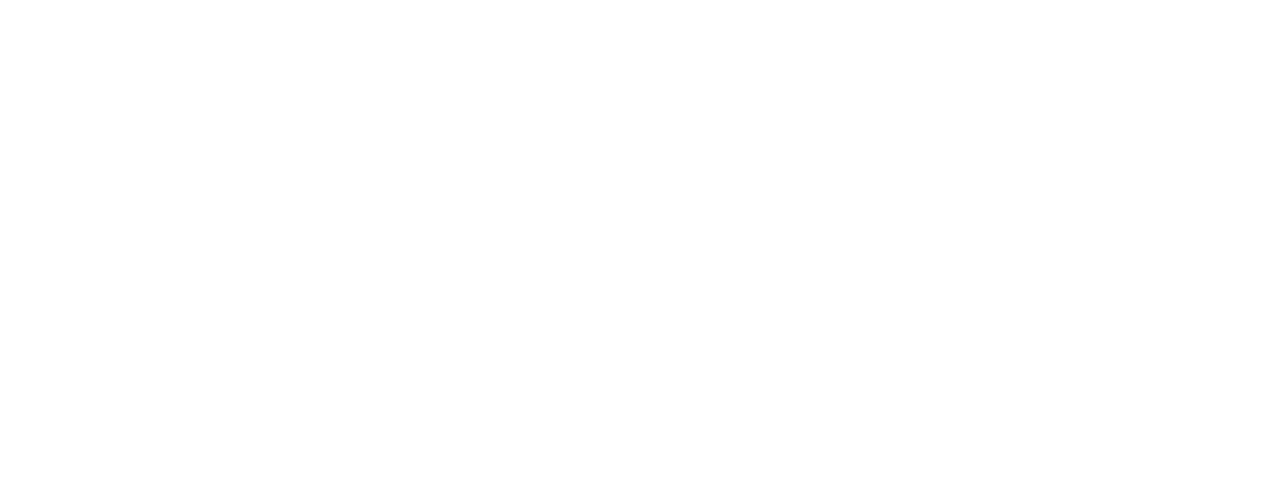
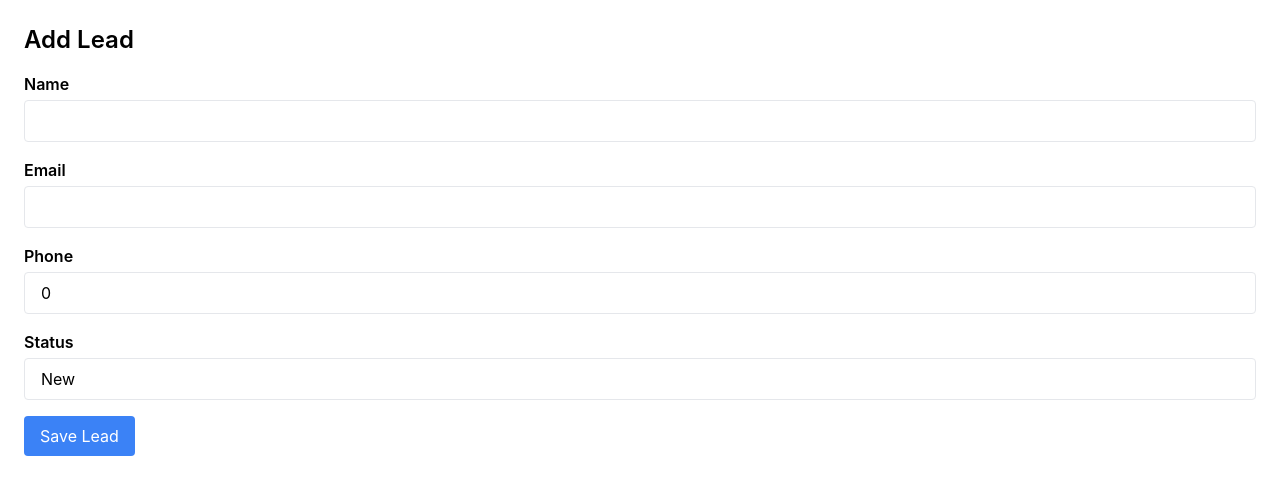
Before and after one commit to aidapira/lead_management_system_ui, a React (Create React App) app in the folder lead-management-frontend/: page /add-lead in a window 1280 px wide. Before the commit this address had no page. Shown: the top 494 px of the page. Built offline with nearby package versions, Linux system fonts and the light colour scheme.

Commit message:
#9-Integrate lead management endpoint

```diff
--- a/lead-management-frontend/src/App.js
+++ b/lead-management-frontend/src/App.js
@@ -5,6 +5,7 @@
 import Login from "./pages/Login";
 import LeadsList from './components/LeadsList';
 import InquiryForm from './components/InquiryForm';
+import LeadForm from "./components/LeadForm";
 
 function App() {
   return (
@@ -14,6 +15,8 @@
         <Route path="/register" element={<Register />} />
         <Route path="/leads" element={<LeadsList />} />
         <Route path="/inquiries" element={<InquiryForm />} />
+        <Route path="/add-lead" element={<LeadForm />} />
+        <Route path="/edit-lead/:leadId" element={<LeadForm />} />
       </Routes>
     </Router>
   );
--- /dev/null
+++ b/lead-management-frontend/src/components/LeadForm.js
@@ -0,0 +1,93 @@
+import React, { useState, useEffect } from "react";
+import { useNavigate, useParams } from "react-router-dom";
+import axios from "axios";
+
+const LeadForm = () => {
+  const [lead, setLead] = useState({ name: "", email: "", phone: 0, status: 'New' });
+  const navigate = useNavigate();
+  const { leadId } = useParams();
+
+  // Fetch lead details for editing
+  useEffect(() => {
+    if (leadId) {
+      axios
+        .get(`http://localhost:5001/leads/${leadId}`)
+        .then((response) => setLead(response.data))
+        .catch((error) => console.error("Error fetching lead:", error));
+    }
+  }, [leadId]);
+
+  // Handle form submission
+  const handleSubmit = async (e) => {
+    e.preventDefault();
+    try {
+      if (leadId) {
+        await axios.put(`http://localhost:5001/leads/${leadId}`, lead);
+      } else {
+        console.log(lead)
+        await axios.post("http://localhost:5001/leads", lead);
+      }
+      navigate("/leads"); // Redirect to leads list after saving
+    } catch (error) {
+      console.error("Error saving lead:", error);
+    }
+  };
+
+  return (
+    <div className="container mx-auto p-6">
+      <h2 className="text-2xl font-semibold mb-4">
+        {leadId ? "Edit Lead" : "Add Lead"}
+      </h2>
+      <form onSubmit={handleSubmit} className="space-y-4">
+        <div>
+          <label className="block font-semibold mb-1">Name</label>
+          <input
+            type="text"
+            value={lead.name}
+            onChange={(e) => setLead({ ...lead, name: e.target.value })}
+            className="w-full border px-4 py-2 rounded"
+            required
+          />
+        </div>
+        <div>
+          <label className="block font-semibold mb-1">Email</label>
+          <input
+            type="email"
+            value={lead.email}
+            onChange={(e) => setLead({ ...lead, email: e.target.value })}
+            className="w-full border px-4 py-2 rounded"
+            required
+          />
+        </div>
+        <div>
+          <label className="block font-semibold mb-1">Phone</label>
+          <input
+            type="text"
+            value={lead.phone}
+            onChange={(e) => setLead({ ...lead, phone: Number(e.target.value) })}
+            className="w-full border px-4 py-2 rounded"
+            required
+          />
+        </div>
+        <div>
+          <label className="block font-semibold mb-1">Status</label>
+          <input
+            type="text"
+            value={lead.status}
+            onChange={(e) => setLead({ ...lead, status: e.target.value })}
+            className="w-full border px-4 py-2 rounded"
+            required
+          />
+        </div>
+        <button
+          type="submit"
+          className="bg-blue-500 text-white px-4 py-2 rounded"
+        >
+          Save Lead
+        </button>
+      </form>
+    </div>
+  );
+};
+
+export default LeadForm;
--- a/lead-management-frontend/src/components/LeadsList.js
+++ b/lead-management-frontend/src/components/LeadsList.js
@@ -1,28 +1,35 @@
-import React, { useState, useEffect } from 'react';
+import React, { useState, useEffect } from "react";
+import { useNavigate } from "react-router-dom";
+import axios from "axios";
 
 const LeadsList = () => {
-  // Mock lead data
-  const [leads, setLeads] = useState([
-    { id: 1, name: 'John Doe', email: 'john@example.com', score: 80 },
-    { id: 2, name: 'Jane Smith', email: 'jane@example.com', score: 50 },
-    { id: 3, name: 'Mike Johnson', email: 'mike@example.com', score: 90 },
-  ]);
+  const [leads, setLeads] = useState([]);
+  const [sortAsc, setSortAsc] = useState(true);
+  const navigate = useNavigate(); // React Router hook for navigation
 
-  const [sortAsc, setSortAsc] = useState(true);
+  // Fetch leads from the backend
+  const fetchLeads = async () => {
+    try {
+      const response = await axios.get("http://localhost:5001/leads");
+      setLeads(response.data);
+    } catch (error) {
+      console.error("Error fetching leads:", error);
+    }
+  };
 
-  // Mock score updates (Simulate real-time updates)
-  useEffect(() => {
-    const interval = setInterval(() => {
-      setLeads((prevLeads) =>
-        prevLeads.map((lead) => ({
-          ...lead,
-          score: lead.score + Math.floor(Math.random() * 10 - 5), // Random score adjustment
-        }))
-      );
-    }, 5000); // Update every 5 seconds
+  // Delete lead by ID and update the list
+  const deleteLead = async (leadId) => {
+    if (!window.confirm("Are you sure you want to delete this lead?")) return;
 
-    return () => clearInterval(interval);
-  }, []);
+    try {
+      await axios.delete(`http://localhost:5001/leads/${leadId}`);
+      // Dynamically remove the deleted lead from the list
+      setLeads((prevLeads) => prevLeads.filter((lead) => lead.id !== leadId));
+    } catch (error) {
+      console.error("Error deleting lead:", error);
+      alert("Failed to delete lead. Please try again.");
+    }
+  };
 
   // Sort leads by score
   const sortedLeads = [...leads].sort((a, b) =>
@@ -34,6 +41,10 @@
     setSortAsc((prev) => !prev);
   };
 
+  useEffect(() => {
+    fetchLeads();
+  }, [leads]);
+
   return (
     <div className="container mx-auto p-6">
       <h2 className="text-2xl font-semibold mb-4">Lead Dashboard</h2>
@@ -42,7 +53,13 @@
           onClick={toggleSortOrder}
           className="bg-blue-500 text-white px-4 py-2 rounded"
         >
-          Sort by Score ({sortAsc ? 'Ascending' : 'Descending'})
+          Sort by Score ({sortAsc ? "Ascending" : "Descending"})
+        </button>
+        <button
+          onClick={() => navigate("/add-lead")}
+          className="bg-green-500 text-white px-4 py-2 rounded"
+        >
+          Add Lead
         </button>
       </div>
       <table className="w-full border-collapse bg-white shadow-md rounded">
@@ -57,24 +74,24 @@
         <tbody>
           {sortedLeads.map((lead) => (
             <tr
-              key={lead.id}
+              key={lead._id}
               className={`border ${
                 lead.score >= 75
-                  ? 'bg-green-100'
+                  ? "bg-green-100"
                   : lead.score >= 50
-                  ? 'bg-yellow-100'
-                  : 'bg-red-100'
+                  ? "bg-yellow-100"
+                  : "bg-red-100"
               }`}
             >
               <td className="border p-4">{lead.name}</td>
               <td className="border p-4">{lead.email}</td>
               <td className="border p-4">{lead.score}</td>
               <td className="border p-4">
-                <button className="bg-blue-500 text-white px-3 py-1 rounded mr-2">
-                  View
-                </button>
-                <button className="bg-green-500 text-white px-3 py-1 rounded">
-                  Edit
+                <button
+                  onClick={() => deleteLead(lead._id)}
+                  className="bg-red-500 text-white px-3 py-1 rounded"
+                >
+                  Delete
                 </button>
               </td>
             </tr>
```
